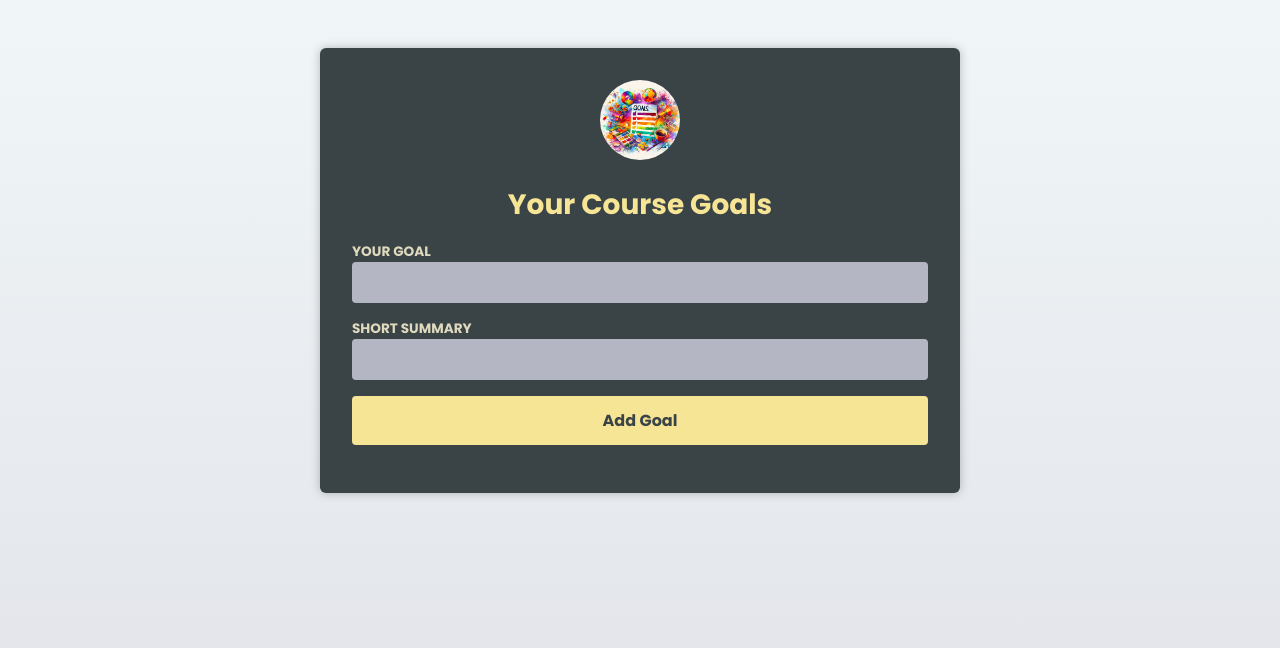
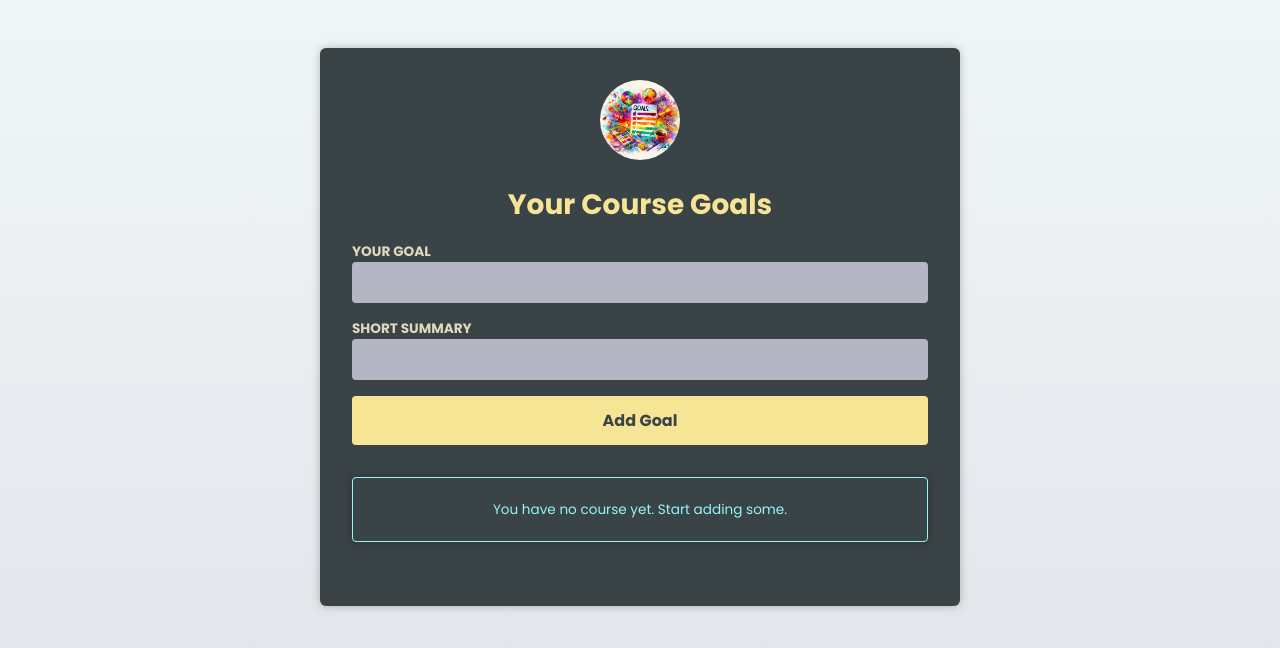
Before and after one commit to Christymonthomas/react-ts-basic, a React (Vite) app: page / in a window 1280 px wide. Shown: the top 648 px of the page. Built offline with nearby package versions, Linux system fonts and the light colour scheme; the HTML template or start-up script is replaced by a standard one.

Commit message:
Added InfoBox Component

```diff
--- a/src/components/CourseGoalList.tsx
+++ b/src/components/CourseGoalList.tsx
@@ -1,5 +1,7 @@
 import CourseGoal from "./CourseGoal.tsx";
 import { CourseGoal as CGoal } from "../App.tsx";
+import InfoBox from "./InfoBox.tsx";
+import { type ReactNode } from "react";
 
 type CourseGoalList = {
   goals: CGoal[];
@@ -10,7 +12,24 @@
   goals,
   onDeleteGoal,
 }: CourseGoalList) {
+  if (goals.length === 0) {
     return (
+      <InfoBox mode="hint">You have no course yet. Start adding some.</InfoBox>
+    );
+  }
+  let warningBox: ReactNode;
+  if (goals.length >= 4) {
+    warningBox = (
+      <InfoBox mode="warning" severity="high">
+        {" "}
+        You're collecting a lot of goals. Don't put too much on your plate!
+      </InfoBox>
+    );
+  }
+
+  return (
+    <>
+      {warningBox}
       <ul>
         {goals.map((goal) => (
           <li key={goal.id}>
@@ -20,5 +39,6 @@
           </li>
         ))}
       </ul>
+    </>
   );
 }
--- /dev/null
+++ b/src/components/InfoBox.tsx
@@ -0,0 +1,30 @@
+import { type ReactNode } from "react";
+
+type HintBoxProps = {
+  mode: "hint";
+  children: ReactNode;
+};
+
+type WarningBoxProps = {
+  mode: "warning";
+  children: ReactNode;
+  severity: "low" | "medium" | "high";
+};
+type InfoBoxProps = HintBoxProps | WarningBoxProps;
+export default function InfoBox(props: InfoBoxProps) {
+  const { children, mode } = props;
+  if (mode === "hint") {
+    return (
+      <aside className="infobox infobox-hint">
+        <p>{children}</p>
+      </aside>
+    );
+  }
+  const { severity } = props;
+  return (
+    <aside className={`infobox infobox-warning warning--${severity}`}>
+      <h2>Warning</h2>
+      <p>{children}</p>
+    </aside>
+  );
+}
--- a/src/index.css
+++ b/src/index.css
@@ -1,11 +1,11 @@
-@import url('https://fonts.googleapis.com/css2?family=Poppins:wght@400;700&display=swap');
+@import url("https://fonts.googleapis.com/css2?family=Poppins:wght@400;700&display=swap");
 
 * {
   box-sizing: border-box;
 }
 
 html {
-  font-family: 'Poppins', sans-serif;
+  font-family: "Poppins", sans-serif;
 }
 
 body {
@@ -126,7 +126,31 @@
   color: #f9a73b;
 }
 
-.fallback {
+.infobox {
+  margin: 2rem 0;
+  padding: 0.5rem;
   text-align: center;
-  color: #acd1ce;
+  box-shadow: 0 0 10px rgba(0, 0, 0, 0.25);
+  font-size: 0.85rem;
+  border-radius: 4px;
 }
+
+.infobox-hint {
+  border: 1px solid #96f5f7;
+  color: #96f5f7;
+}
+
+.infobox-warning.warning--low {
+  border: 1px solid #f6d84f;
+  color: #f6d84f;
+}
+
+.infobox-warning.warning--medium {
+  border: 1px solid #f9a73b;
+  color: #f9a73b;
+}
+
+.infobox-warning.warning--high {
+  border: 1px solid #f97373;
+  color: #f97373;
+}
```
Lines whose indentation alone changed are shown as unchanged.
